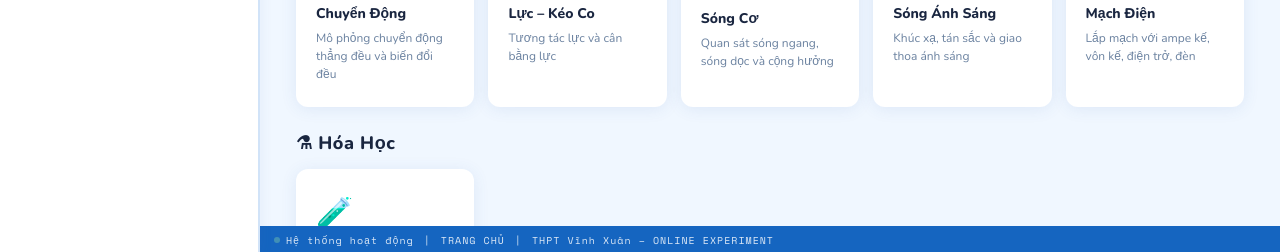
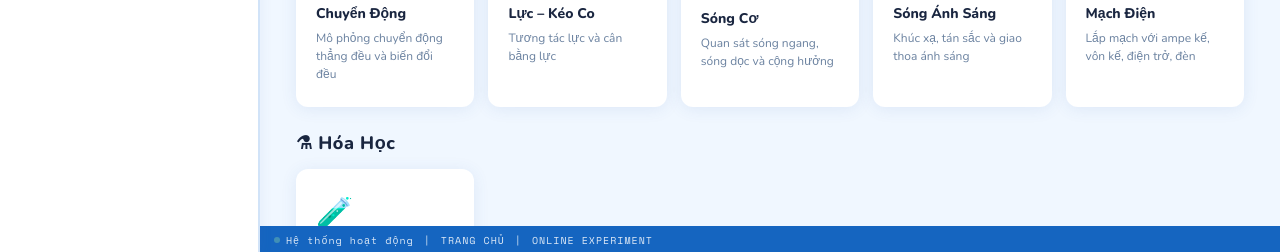
Before and after one commit to letanloc2009/11a1, a plain HTML site: page index.html in a window 1280 px wide. Shown: the part 546-798 px from the top of the page. Drawn offline with nearby package versions, Linux system fonts and the light colour scheme.

Commit message:
Update index.html

```diff
--- a/index.html
+++ b/index.html
@@ -679,7 +679,7 @@
   <span>|</span>
   <span id="status-page">TRANG CHỦ</span>
   <span>|</span>
-  <span>THPT Vĩnh Xuân – ONLINE EXPERIMENT</span>
+  <span>ONLINE EXPERIMENT</span>
 </div>
 
 <!-- FEEDBACK MODAL -->
```
